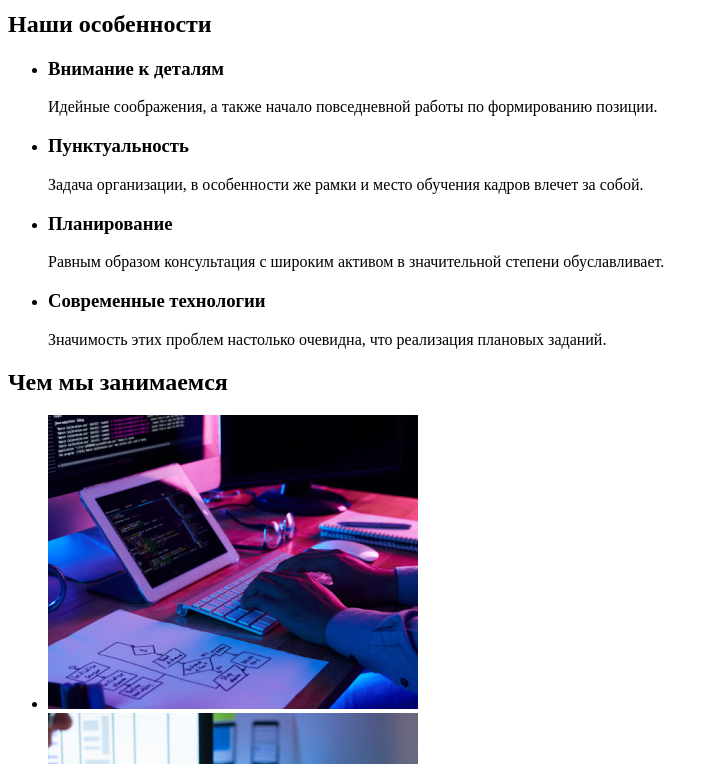
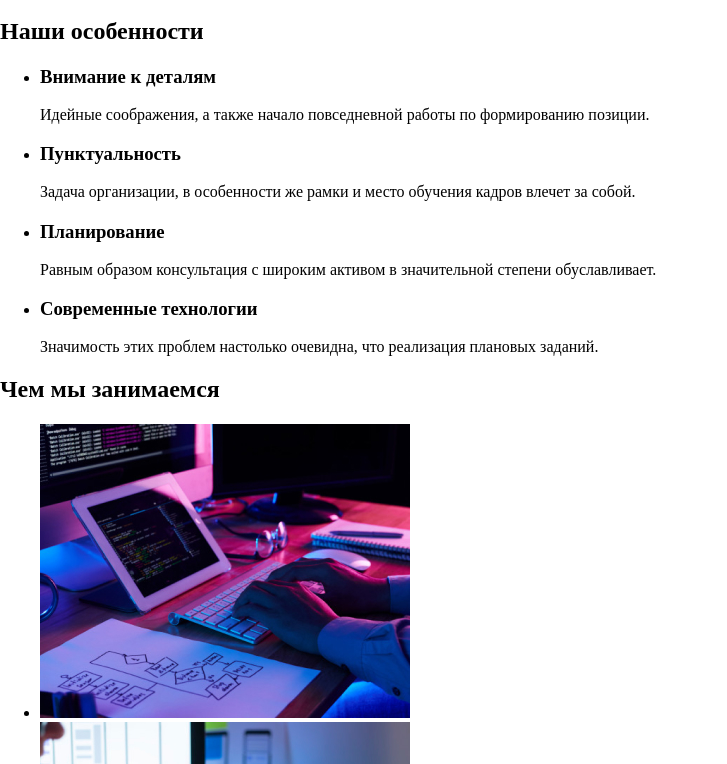
Before and after one commit to Mariia996/goit-markup-hw-02, a plain HTML site: page index.html in a window 1280 px wide. Shown: the part 242-1006 px from the top of the page, without its empty margins (0-727 px from the left). Drawn offline with Linux system fonts and the light colour scheme.

Commit message:
Подключает normalize.css

```diff
--- a/index.html
+++ b/index.html
@@ -4,6 +4,7 @@
     <meta charset="UTF-8">
     <meta name="viewport" content="width=device-width, initial-scale=1.0">
     <title>Web Studio</title>
+    <link rel="stylesheet" href="./css/normalize.css">
 </head>
 <body>
 
@@ -22,7 +23,6 @@
         <li><a href="mailto:info@devstudio.com">info@devstudio.com</a></li>
         <li><a href="tel:+380961111111">+38 096 111 11 11</a></li>
     </ul>
-
 </header>
 
 <main>
```
